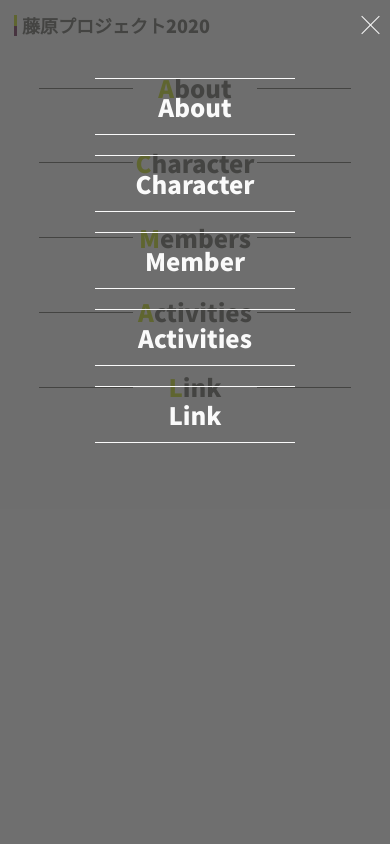
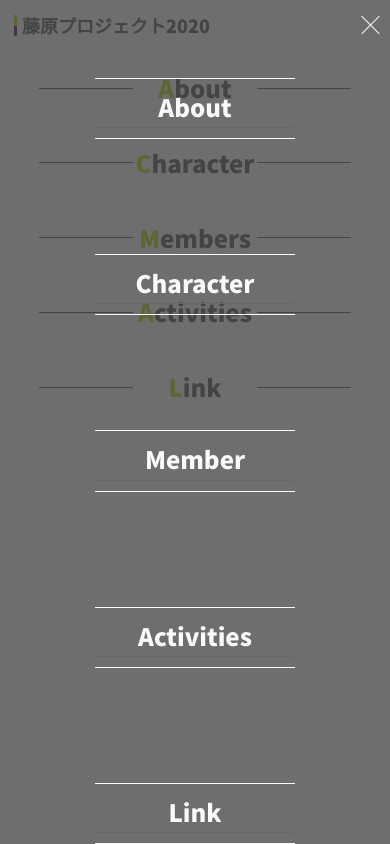
Before and after one commit to habakigumi/univ-web, a Vue app: page / in a window 390 px wide. Both pictures are taken after a click on the element 370 px from the left and 25 px from the top of the page. Built offline with nearby package versions, Linux system fonts and the light colour scheme.

Commit message:
change dom architecture and controlling the display by css class

```diff
--- a/src/components/Header.vue
+++ b/src/components/Header.vue
@@ -3,8 +3,8 @@
     <div class="project_name">
       <h1 class="text_sub">藤原プロジェクト2020</h1>
     </div>
-    <nav class="menu">
-      <div class="horizontal" v-if="windowSize >= 980">
+    <nav>
+      <div class="menu" ref="menu">
         <ul>
           <li><a href="#" class="text_sub">About</a></li>
           <li><a href="#" class="text_sub">Character</a></li>
@@ -13,21 +13,10 @@
           <li><a href="#" class="text_sub">Link</a></li>
         </ul>
       </div>
-      <div class="hamburger" v-else>
-        <div id="hamburger-icon" v-on:click="toggleMenu" ref="hamburgerIcon">
+      <div class="hamburger-icon" v-on:click="toggleMenu" ref="hamburgerIcon">
         <span/>
         <span/>
         <span/>
-        </div>
-        <div class="hamburger-content" v-if="isOpen">
-          <ul>
-            <li><a href="#">About</a></li>
-            <li><a href="#">Character</a></li>
-            <li><a href="#">Member</a></li>
-            <li><a href="#">Activities</a></li>
-            <li><a href="#">Link</a></li>
-          </ul>
-        </div>
       </div>
     </nav>
   </header>
@@ -35,26 +24,11 @@
 
 <script>
 export default {
-  data () {
-    return {
-      windowSize: window.innerWidth,
-      isOpen: false
-    }
-  },
   methods: {
-    handleResize () {
-      this.windowSize = window.innerWidth
-    },
     toggleMenu: function () {
-      this.isOpen = !this.isOpen
+      this.$refs.menu.classList.toggle('hamburger-open')
       this.$refs.hamburgerIcon.classList.toggle('close')
     }
-  },
-  mounted () {
-    window.addEventListener('resize', this.handleResize)
-  },
-  beforeDestroy () {
-    window.removeEventListener('resize', this.handleResize)
   }
 }
 </script>
@@ -96,13 +70,13 @@ h1 {
   }
 }
 
-nav.menu {
+nav {
   font-size: 24px;
   font-weight: bold;
   width: 542px;
   margin-right: 24px;
 
-  div.horizontal {
+  div.menu {
     ul {
       padding: 0;
       display: flex;
@@ -119,8 +93,8 @@ nav.menu {
     }
   }
 
-  div.hamburger {
-    #hamburger-icon {
+  div.hamburger-icon {
+    display: none;
     position: relative;
     width: 25px;
     height: 15px;
@@ -148,6 +122,7 @@ nav.menu {
 
     &.close {
       height: 26px;
+
       span {
         background: $hamburger_text;
         margin: 0;
@@ -166,8 +141,28 @@ nav.menu {
       }
     }
   }
+}
 
-    div.hamburger-content {
+@media screen and (max-width: $break-point) {
+  h1 {
+    font-size: 18px;
+    padding-left: 8px;
+    margin-left: 14px;
+  }
+
+  h1::before {
+    width: 3px;
+  }
+
+  h1::after {
+    width: 3px;
+  }
+
+  nav {
+    width: 25px;
+    margin-right: 7px;
+    div.menu {
+      display: none;
       position: absolute;
       top: 0;
       left: 0;
@@ -207,29 +202,14 @@ nav.menu {
           }
         }
       }
+      &.hamburger-open {
+        display: block;
       }
     }
 
+    div.hamburger-icon {
+      display: block;
     }
-
-@media screen and (max-width: $break-point) {
-  h1 {
-    font-size: 18px;
-    padding-left: 8px;
-    margin-left: 14px;
-  }
-
-  h1::before {
-    width: 3px;
-  }
-
-  h1::after {
-    width: 3px;
-  }
-
-  nav.menu {
-    width: 25px;
-    margin-right: 7px;
   }
 }
 </style>
```
Lines whose indentation alone changed are shown as unchanged.
